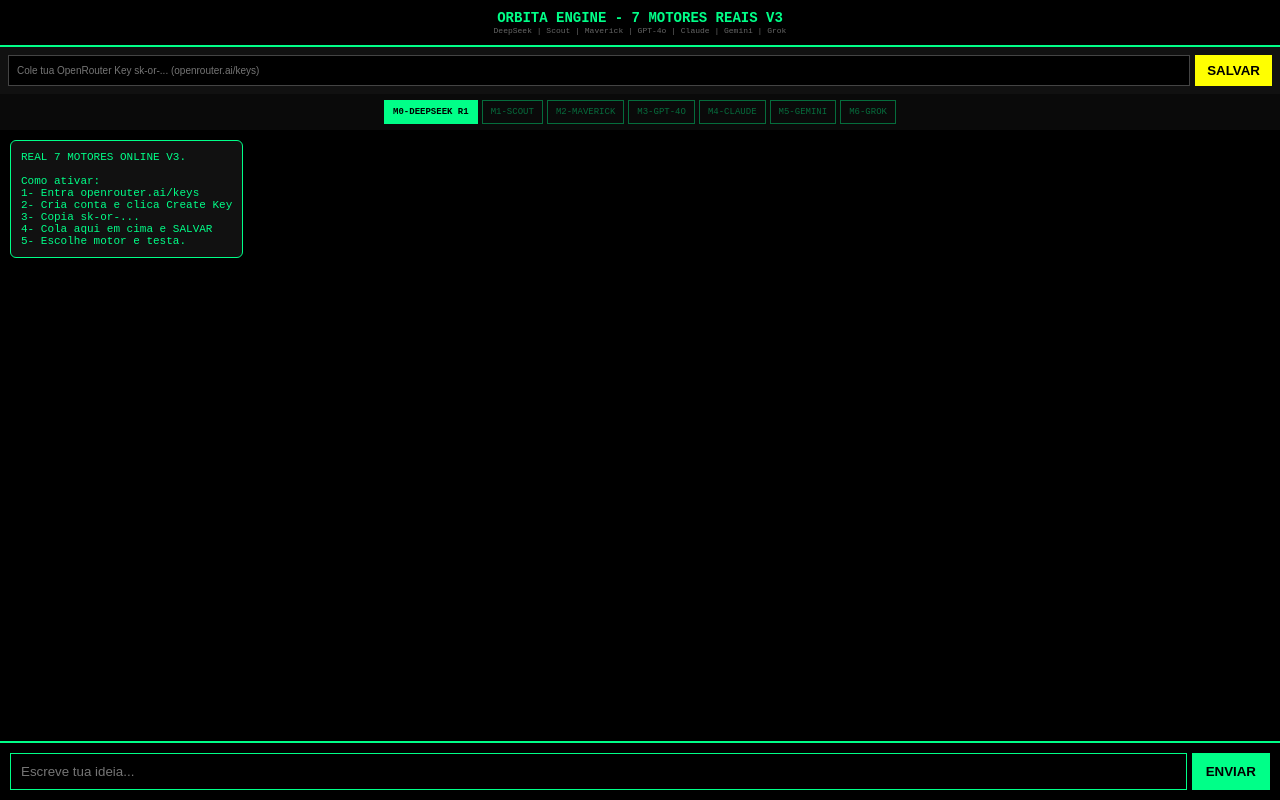
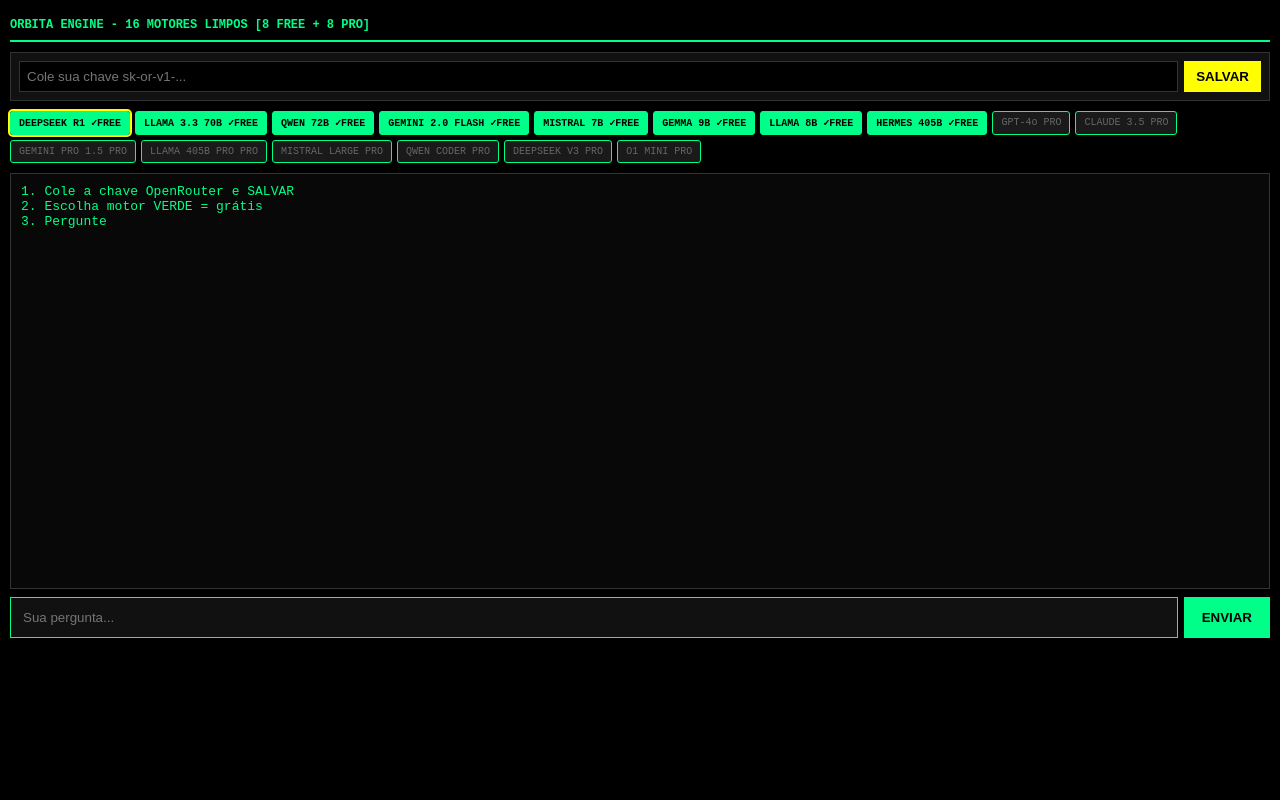
Before and after one commit to adaopolitano954/orbita--engine, a plain HTML site: page index.html in a window 1280 px wide. Drawn offline with Linux system fonts and the light colour scheme.

Commit message:
Update index.html

```diff
--- a/index.html
+++ b/index.html
@@ -3,106 +3,95 @@
 <head>
 <meta charset="UTF-8">
 <meta name="viewport" content="width=device-width,initial-scale=1">
-<title>ORBITA ENGINE - REAL 7 MOTORES</title>
+<title>ORBITA ENGINE 16</title>
 <style>
 *{margin:0;padding:0;box-sizing:border-box}
-body{background:#000;color:#0f8;font-family:monospace;height:100vh;display:flex;flex-direction:column}
-header{border-bottom:2px solid #0f8;padding:10px;text-align:center}
-h1{font-size:14px}
-#keybox{padding:8px;background:#111;display:flex;gap:5px}
-#keybox input{flex:1;background:#000;border:1px solid #444;color:#ff0;padding:8px;font-size:10px}
-#keybox button{background:#ff0;color:#000;border:none;padding:8px 12px;font-weight:bold}
-.motores{display:flex;flex-wrap:wrap;gap:4px;justify-content:center;padding:6px;background:#0a0a0a}
-.motor{border:1px solid #0f8;padding:6px 8px;font-size:9px;cursor:pointer;opacity:.4}
-.motor.ativo{background:#0f8;color:#000;opacity:1;font-weight:bold}
-#chat{flex:1;overflow-y:auto;padding:10px;display:flex;flex-direction:column;gap:8px}
-.msg{max-width:90%;padding:10px;border-radius:6px;font-size:11px;white-space:pre-wrap}
-.user{align-self:flex-end;background:#0f8;color:#000}
-.bot{align-self:flex-start;background:#111;border:1px solid #0f8}
-.input-area{display:flex;gap:5px;padding:10px;border-top:2px solid #0f8}
-#input{flex:1;background:#000;border:1px solid #0f8;color:#0f8;padding:10px}
-#send{background:#0f8;color:#000;border:none;padding:10px 14px;font-weight:bold}
+body{background:#000;color:#0f8;font-family:monospace;padding:10px}
+h1{font-size:12px;border-bottom:2px solid #0f8;padding:8px 0}
+#keybox{background:#111;padding:8px;display:flex;gap:6px;margin:10px 0;border:1px solid #333}
+#keybox input{flex:1;background:#000;color:#0f8;border:1px solid #333;padding:7px}
+#keybox button{background:#ff0;color:#000;border:0;padding:7px 12px;font-weight:bold}
+.motores{display:flex;flex-wrap:wrap;gap:5px;margin:10px 0}
+.motor{border:1px solid #0f8;padding:5px 8px;font-size:10px;cursor:pointer;border-radius:3px}
+.free{background:#0f8;color:#000;font-weight:bold}
+.pago{background:#1a1a1a;color:#666}
+.ativo{outline:2px solid #ff0}
+#chat{border:1px solid #333;height:52vh;overflow:auto;padding:10px;background:#080808}
+#inputbox{display:flex;gap:6px;margin-top:8px}
+#inputbox input{flex:1;background:#111;color:#fff;border:1px solid #0f8;padding:12px}
+#inputbox button{background:#0f8;color:#000;border:0;padding:12px 18px;font-weight:bold}
+.msg{margin:8px 0;font-size:13px;line-height:1.4}
 </style>
 </head>
 <body>
-<header>
-<h1>ORBITA ENGINE - 7 MOTORES REAIS V3</h1>
-<p style="font-size:8px;color:#666">DeepSeek | Scout | Maverick | GPT-4o | Claude | Gemini | Grok</p>
-</header>
-
-<div id="keybox">
-<input id="apiKey" type="password" placeholder="Cole tua OpenRouter Key sk-or-... (openrouter.ai/keys)">
-<button onclick="saveKey()">SALVAR</button>
-</div>
-
-<div class="motores" id="motores"></div>
-<div id="chat"><div class="msg bot">REAL 7 MOTORES ONLINE V3.
-
-Como ativar:
-1- Entra openrouter.ai/keys
-2- Cria conta e clica Create Key
-3- Copia sk-or-...
-4- Cola aqui em cima e SALVAR
-5- Escolhe motor e testa.
-</div></div>
-
-<div class="input-area">
-<input id="input" placeholder="Escreve tua ideia...">
-<button id="send" onclick="enviar()">ENVIAR</button>
-</div>
+<h1>ORBITA ENGINE - 16 MOTORES LIMPOS [8 FREE + 8 PRO]</h1>
+<div id="keybox"><input id="key" placeholder="Cole sua chave sk-or-v1-..."><button onclick="saveKey()">SALVAR</button></div>
+<div class="motores" id="list"></div>
+<div id="chat">1. Cole a chave OpenRouter e SALVAR<br>2. Escolha motor VERDE = grátis<br>3. Pergunte</div>
+<div id="inputbox"><input id="q" placeholder="Sua pergunta..."><button onclick="ask()">ENVIAR</button></div>
 
 <script>
-const MOTORES=[
-{id:"deepseek/deepseek-chat",nome:"M0-DEEPSEEK R1"},
-{id:"meta-llama/llama-3.3-70b-instruct",nome:"M1-SCOUT"},
-{id:"meta-llama/llama-3.1-405b-instruct",nome:"M2-MAVERICK"},
-{id:"openai/gpt-4o",nome:"M3-GPT-4O"},
-{id:"anthropic/claude-3.5-sonnet",nome:"M4-CLAUDE"},
-{id:"google/gemini-2.0-flash-001",nome:"M5-GEMINI"},
-{id:"x-ai/grok-2-1212",nome:"M6-GROK"}
+const M=[
+{id:"deepseek/deepseek-r1:free",n:"DEEPSEEK R1",t:"free"},
+{id:"meta-llama/llama-3.3-70b-instruct:free",n:"LLAMA 3.3 70B",t:"free"},
+{id:"qwen/qwen-2.5-72b-instruct:free",n:"QWEN 72B",t:"free"},
+{id:"google/gemini-2.0-flash-exp:free",n:"GEMINI 2.0 FLASH",t:"free"},
+{id:"mistralai/mistral-7b-instruct:free",n:"MISTRAL 7B",t:"free"},
+{id:"google/gemma-2-9b-it:free",n:"GEMMA 9B",t:"free"},
+{id:"meta-llama/llama-3.1-8b-instruct:free",n:"LLAMA 8B",t:"free"},
+{id:"nousresearch/hermes-3-llama-3.1-405b:free",n:"HERMES 405B",t:"free"},
+{id:"openai/gpt-4o",n:"GPT-4o",t:"pago"},
+{id:"anthropic/claude-3.5-sonnet",n:"CLAUDE 3.5",t:"pago"},
+{id:"google/gemini-pro-1.5",n:"GEMINI PRO 1.5",t:"pago"},
+{id:"meta-llama/llama-3.1-405b-instruct",n:"LLAMA 405B PRO",t:"pago"},
+{id:"mistralai/mistral-large",n:"MISTRAL LARGE",t:"pago"},
+{id:"qwen/qwen-2.5-coder-32b-instruct",n:"QWEN CODER",t:"pago"},
+{id:"deepseek/deepseek-chat",n:"DEEPSEEK V3",t:"pago"},
+{id:"openai/o1-mini",n:"O1 MINI",t:"pago"}
 ];
-let motorAtual=0;
-let apiKey=localStorage.getItem('orbita_key')||'';
-document.getElementById('apiKey').value=apiKey;
-const lista=document.getElementById('motores');
-MOTORES.forEach((m,i)=>{
-let d=document.createElement('div');
-d.className='motor'+(i==0?' ativo':'');
-d.innerText=m.nome;
-d.onclick=()=>{motorAtual=i;document.querySelectorAll('.motor').forEach((x,idx)=>x.classList.toggle('ativo',idx==i))};
-lista.appendChild(d)
-});
+let ativo=M[0].id;
+let KEY=localStorage.getItem("orbita_key")||"";
+document.getElementById("key").value=KEY;
+
+function render(){
+ let d=document.getElementById("list");
+ d.innerHTML="";
+ M.forEach(m=>{
+  let b=document.createElement("div");
+  b.className=`motor ${m.t} ${ativo==m.id?"ativo":""}`;
+  b.textContent=m.n+(m.t=="free"?" ✓FREE":" PRO");
+  b.onclick=()=>{ativo=m.id;render()};
+  d.appendChild(b);
+ });
+}
 function saveKey(){
-apiKey=document.getElementById('apiKey').value.trim();
-localStorage.setItem('orbita_key',apiKey);
-alert('CHAVE SALVA!');
+ KEY=document.getElementById("key").value.trim();
+ localStorage.setItem("orbita_key",KEY);
+ alert("Chave salva!");
 }
-async function enviar(){
-let inp=document.getElementById('input');
-let txt=inp.value.trim();
-if(!txt)return;
-if(!apiKey){alert('Cola tua chave primeiro! openrouter.ai/keys');return}
-let chat=document.getElementById('chat');
-chat.innerHTML+=`<div class="msg user">${txt}</div>`;
-inp.value='';
-let bot=document.createElement('div');
-bot.className='msg bot';
-bot.innerHTML=`<b>${MOTORES[motorAtual].nome} pensando...</b>`;
-chat.appendChild(bot);
-chat.scrollTop=chat.scrollHeight;
-try{
-let r=await fetch('https://openrouter.ai/api/v1/chat/completions',{
-method:'POST',
-headers:{'Authorization':'Bearer '+apiKey,'Content-Type':'application/json','HTTP-Referer':'https://orbita-engine.vercel.app','X-Title':'Orbita Engine'},
-body:JSON.stringify({model:MOTORES[motorAtual].id,messages:[{role:'system',content:'Você é '+MOTORES[motorAtual].nome+' do Orbita Engine Angola. Responda direto e prático.'},{role:'user',content:txt}]})
-});
-let j=await r.json();
-if(j.error)throw new Error(j.error.message);
-bot.innerHTML=`<b>${MOTORES[motorAtual].nome}:</b><br><br>${j.choices[0].message.content}`;
-}catch(e){bot.innerHTML=`ERRO: ${e.message}`;}
-chat.scrollTop=chat.scrollHeight
+async function ask(){
+ let p=document.getElementById("q").value.trim();
+ if(!p||!KEY) return alert("Falta chave ou pergunta");
+ let c=document.getElementById("chat");
+ c.innerHTML+=`<div class=msg><b>VC:</b> ${p}</div><div class=msg id=r><b>${ativo}:</b> pensando...</div>`;
+ document.getElementById("q").value="";
+ c.scrollTop=c.scrollHeight;
+ try{
+  let r=await fetch("https://openrouter.ai/api/v1/chat/completions",{
+   method:"POST",
+   headers:{"Authorization":"Bearer "+KEY,"Content-Type":"application/json","HTTP-Referer":"https://orbita-engine.vercel.app"},
+   body:JSON.stringify({model:ativo,messages:[{role:"user",content:p}]})
+  });
+  let j=await r.json();
+  let txt=j.choices?.[0]?.message?.content||JSON.stringify(j);
+  document.getElementById("r").innerHTML=`<b>BOT:</b> ${txt}`;
+  document.getElementById("r").id="";
+  c.scrollTop=c.scrollHeight;
+ }catch(e){
+  document.getElementById("r").innerHTML="Erro: "+e.message;
+ }
 }
-document.getElementById('input').addEventListener('keydown',e=>{if(e.key==='Enter')enviar()});
+render();
 </script>
 </body>
 </html>
```
